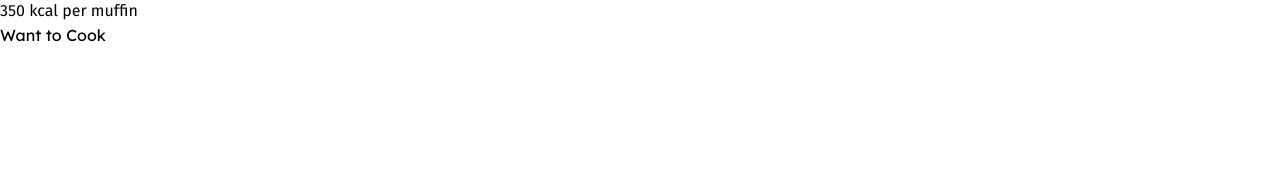
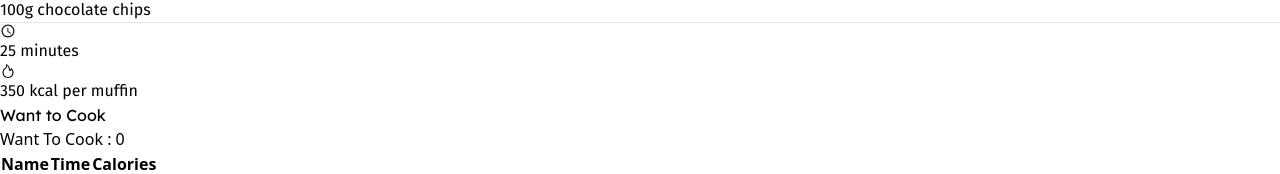
Before and after one commit to mamunarr6/nutritious-table, a React (Vite) app: page / in a window 1280 px wide. Shown: the part 5129-5303 px from the top of the page. Before the commit the page ends 5176 px from the top, so only its background shows below. Built offline with nearby package versions, Linux system fonts and the light colour scheme.

Commit message:
running want to cook part

```diff
--- a/src/component/Recipe/Recipe.jsx
+++ b/src/component/Recipe/Recipe.jsx
@@ -2,10 +2,9 @@
 import { AiOutlineFire } from "react-icons/ai";
 import PropTypes from 'prop-types'
 
-const Recipe = ({ recipe }) => {
+const Recipe = ({ recipe, handleWantToCook }) => {
     let { recipe_name, short_description, recipe_image, ingredients, preparing_time, calories } = recipe;
-    console.log(recipe);
-    ingredients.forEach(el => console.log(el))
+
     return (
         <div className='col-span-1 space-y-4 my-5 px-7 py-5 border border-gray-300 rounded-lg flex flex-col'>
             <div className='flex justify-center items-center'>
@@ -27,13 +26,14 @@
                 <p className="flex items-center gap-1 justify-center"><IoMdTime className="text-xl" /> {preparing_time}</p>
                 <p className="flex items-center gap-1 justify-center"><AiOutlineFire className="text-xl" /> {calories}</p>
             </div>
-            <button className="bg-green-600 text-white px-4 py-2 rounded-full lexend text-lg font-medium">Want to Cook</button>
+            <button onClick={() => handleWantToCook(recipe)} className="bg-green-600 text-white px-4 py-2 rounded-full lexend text-lg font-medium">Want to Cook</button>
         </div>
     )
 }
 
 Recipe.propTypes = {
-    recipe: PropTypes.object
+    recipe: PropTypes.object,
+    handleWantToCook: PropTypes.func
 }
 
 export default Recipe
--- a/src/component/Recipes/Recipes.jsx
+++ b/src/component/Recipes/Recipes.jsx
@@ -1,27 +1,54 @@
 import { useEffect, useState } from "react";
 import Recipe from "../Recipe/Recipe";
+// import WantToCook from "../WantToCook/WantToCook";
 
 
 const Recipes = () => {
     const [recipes, setRecipes] = useState([]);
+    const [wantToCookRecipes, setWantToCookRecipes] = useState([]);
 
     useEffect(() => {
         fetch('./nutritious-table.json')
             .then(res => res.json())
             .then(data => setRecipes(data))
-    }, [])
-    console.log(recipes);
+    }, []);
+    const handleWantToCook = (recipe) => {
+        const newWantToCookRecipes = [...wantToCookRecipes, recipe];
+        setWantToCookRecipes(newWantToCookRecipes)
+    }
+    // console.log(wantToCookRecipes);
+
     return (
         <div className="container mx-auto">
             <h2 className="lexend text-center text-4xl font-semibold">Our Recipes</h2>
             <p className="lexend text-center text-base font-normal px-[15%] my-3">Discover a world of nutritious and delicious recipes crafted with fresh ingredients. From quick meals to hearty dinners and healthy treats, we&apos;ve got something for everyone. Make cooking easy, enjoyable, and full of flavor!</p>
-            <div className="grid grid-cols-3">
+            <div className="md:grid grid-cols-3 gap-5 flex flex-col-reverse">
                 <div className="col-span-2 grid grid-cols-2 gap-5">
                     {
-                        recipes.map((recipe, idx) => <Recipe key={idx} recipe={recipe}></Recipe>)
+                        recipes.map((recipe, idx) => <Recipe key={idx} recipe={recipe} handleWantToCook={handleWantToCook}></Recipe>)
                     }
                 </div>
-                <div></div>
+                <div className="col-span-1 border border-gray-300 rounded-lg my-5">
+                    <h2>Want To Cook : {wantToCookRecipes.length}</h2>
+                    <table>
+                        <thead>
+                            <tr>
+                                <th>Name</th>
+                                <th>Time</th>
+                                <th>Calories</th>
+                            </tr>
+                        </thead>
+                        <tbody>
+                            {
+                                wantToCookRecipes.map((wantToCookRecipe, idx) => <tr key={idx}>
+                                    <td>{wantToCookRecipe.recipe_name}</td>
+                                    <td>{wantToCookRecipe.preparing_time}</td>
+                                    <td>{wantToCookRecipe.calories}</td>
+                                </tr>)
+                            }
+                        </tbody>
+                    </table>
+                </div>
             </div>
         </div>
     );
--- /dev/null
+++ b/src/component/WantToCook/WantToCook.jsx
@@ -0,0 +1,21 @@
+
+import PropTypes from 'prop-types';
+
+const WantToCook = ({ wantToCookRecipe }) => {
+    const { recipe_name, preparing_time, calories } = wantToCookRecipe;
+    // console.log(wantToCookRecipe);
+    return (
+        <tr>
+            <td>{recipe_name}</td>
+            <td>{preparing_time}</td>
+            <td>{calories}</td>
+            {/* wantToCookRecipe={wantToCookRecipe} */}
+        </tr>
+    );
+};
+
+WantToCook.propTypes = {
+    wantToCookRecipe: PropTypes.object
+};
+
+export default WantToCook;
```
Also changed, not shown: public/leaf.jpg (renamed from src/assets/leaf.jpg).
